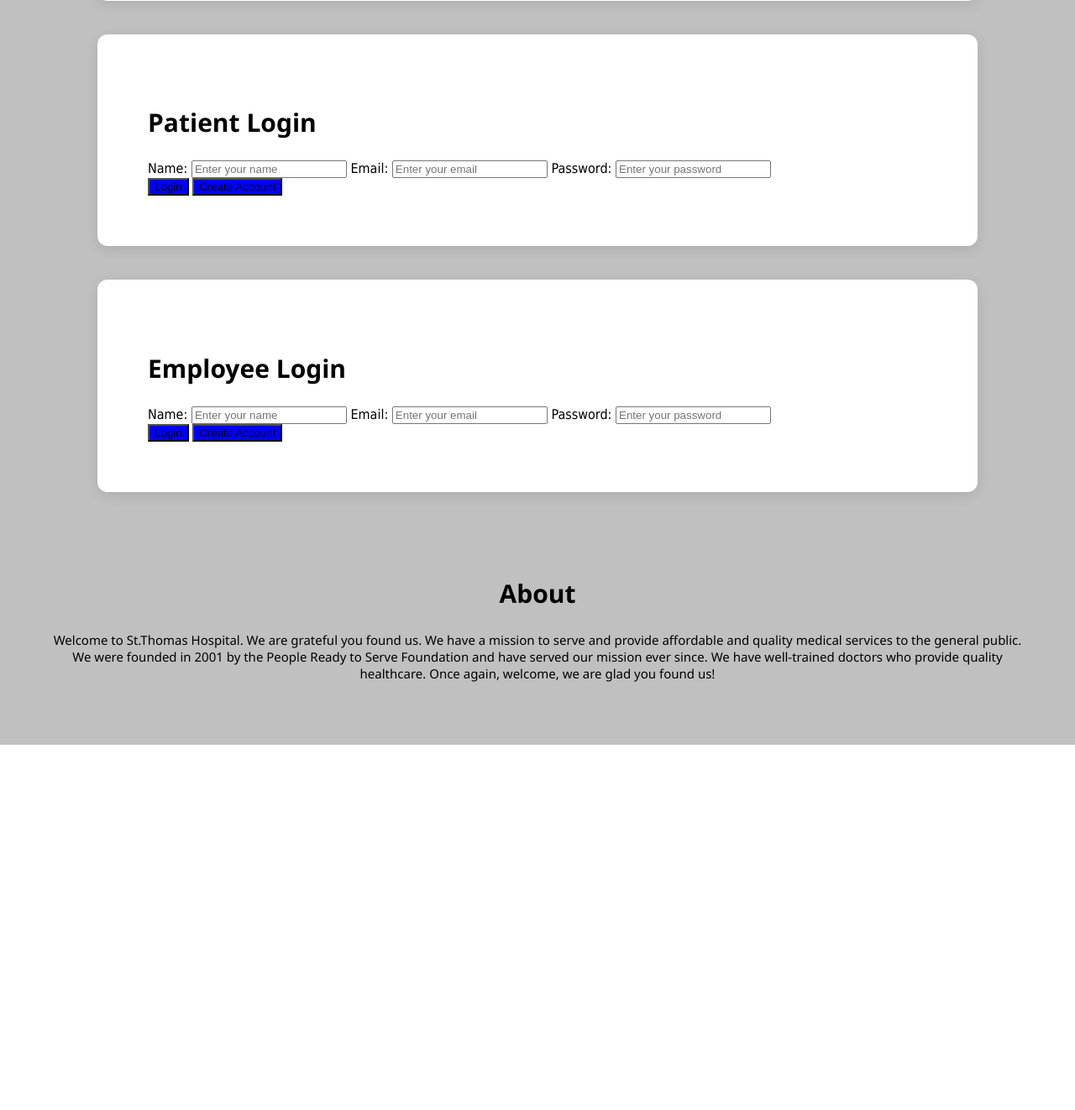
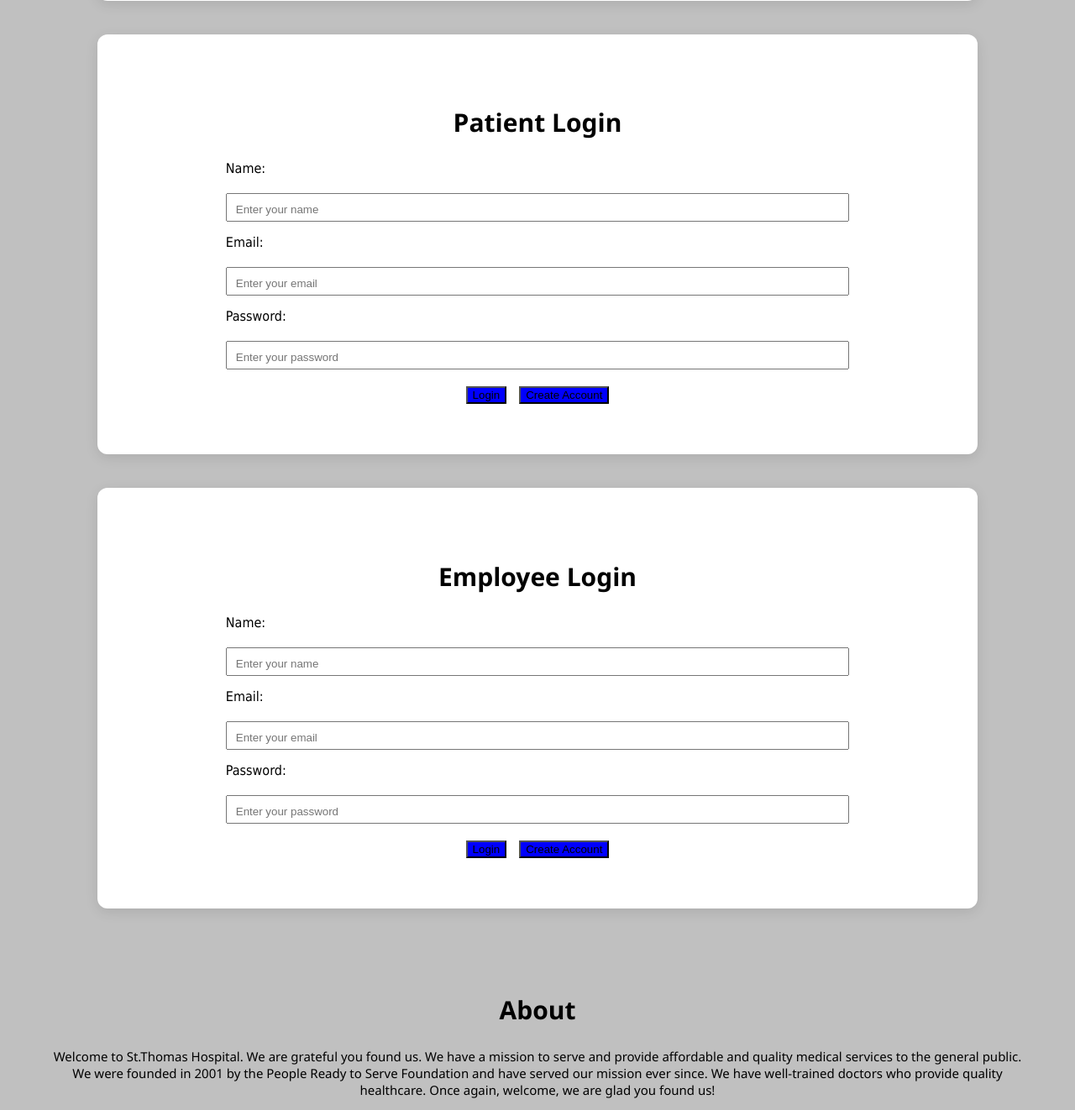
Before and after one commit to MichalPringle/Hospital-Project, a PHP site: page /Homepage.html in a window 1280 px wide. Shown: the part 724-2046 px from the top of the page at 84% size. Before the commit the page ends 1611 px from the top, so only its background shows below. Run offline with PHP 8.4, Linux system fonts and the light colour scheme.

Commit message:
Update Style.css

```diff
--- a/Style.css
+++ b/Style.css
@@ -32,12 +32,12 @@ h3{
     text-align: center;
     font-family: 'Segoe UI';
 }
-.section h2{
+/*.section h2{
     font-size:30px;
     color: #000;
     text-align:left;
     font-family: 'Segoe UI';
-}
+}*/
 .section {
     margin-top: 100px;
     margin-bottom: 100px;
@@ -47,6 +47,7 @@ h3{
     width: 80%;
     border-radius: 12px;
     box-shadow: 0 4px 15px rgba(0,0,0,0.1);
+    justify-self: center;
 }
 p{
     font-size:15px;
@@ -95,3 +96,89 @@ p{
 button{
     background-color: blue;
 }
+
+.container{
+    margin-left: 50px;
+    padding: 30px;
+    justify-content: center;
+    align-items: center;
+}
+hr{
+    margin: 20px;
+}
+.button-container{
+    display: flex;
+    gap: 20px;
+    margin-top: 20px;
+    justify-content: center;
+}
+/* The Background Overlay */
+.modal {
+  display: none; /* Keep it hidden until clicked */
+  position: fixed;
+  z-index: 10; /* Put it on top of everything else */
+  left: 0;
+  top: 0;
+  width: 100%;
+  height: 100%;
+  background-color: rgba(0,0,0,0.5); /* Dim the rest of the page */
+  overflow: auto; /* Enable scroll if form is long */
+
+}
+
+/* 2. The White Box in the Center */
+.modal-content {
+  background-color: white;
+  margin: 5% auto; /* 5% from top, centered horizontally */
+  padding: 20px;
+  border-radius: 8px; /* Rounds the corners */
+  width: 50%; /* Adjust width for a cleaner look */
+  box-shadow: 0 4px 8px rgba(0,0,0,0.2); /* Adds a subtle shadow */
+}
+
+/* 3. The 'X' Close Button */
+.close {
+  float: right;
+  font-size: 28px;
+  font-weight: bold;
+  cursor: pointer;
+}
+
+/* This makes the labels and inputs stack vertically */
+.section label,
+.section input[type="text"],
+.section input[type="email"],
+.section input[type="password"],
+.modal-content label,
+.modal-content input[type="text"],
+.modal-content input[type="password"] {
+    display: block;    /* Forces onto a new line */
+    width: 80%;       /* Makes them full width */
+    margin: 0 auto; /* Adds space between the fields */
+    padding-bottom: 5px;     /* Makes the input boxes taller and easier to type in */
+    box-sizing: border-box;/* Ensures padding doesn't break the width */
+    margin-bottom: 5px;  /* Small space so the text doesn't touch the box */
+    margin-top: 15px;
+}
+
+/* This keeps the 'Remember me' checkbox and label on the same line */
+.modal-content input[type="checkbox"] {
+    display: inline-block;
+    width: auto;
+    margin-right: 15px;
+    justify-content: center;
+}
+input { /*align input label boxes*/
+    display: block; /*makes each input act like a full blocl element*/
+    margin: 0 auto 15px auto;   /* auto centers the box */
+    width: 80%;          /* controls box size and adds space below it */
+    padding: 10px;
+    box-sizing: border-box;
+}
+.buttongroup{
+    display: flex;
+    justify-content: center; /* Centers them horizontally */
+    align-items: center;     /* Aligns them vertically */
+    gap: 15px;               /* Adds space between the two buttons */
+    margin-top: 20px;
+}
```
